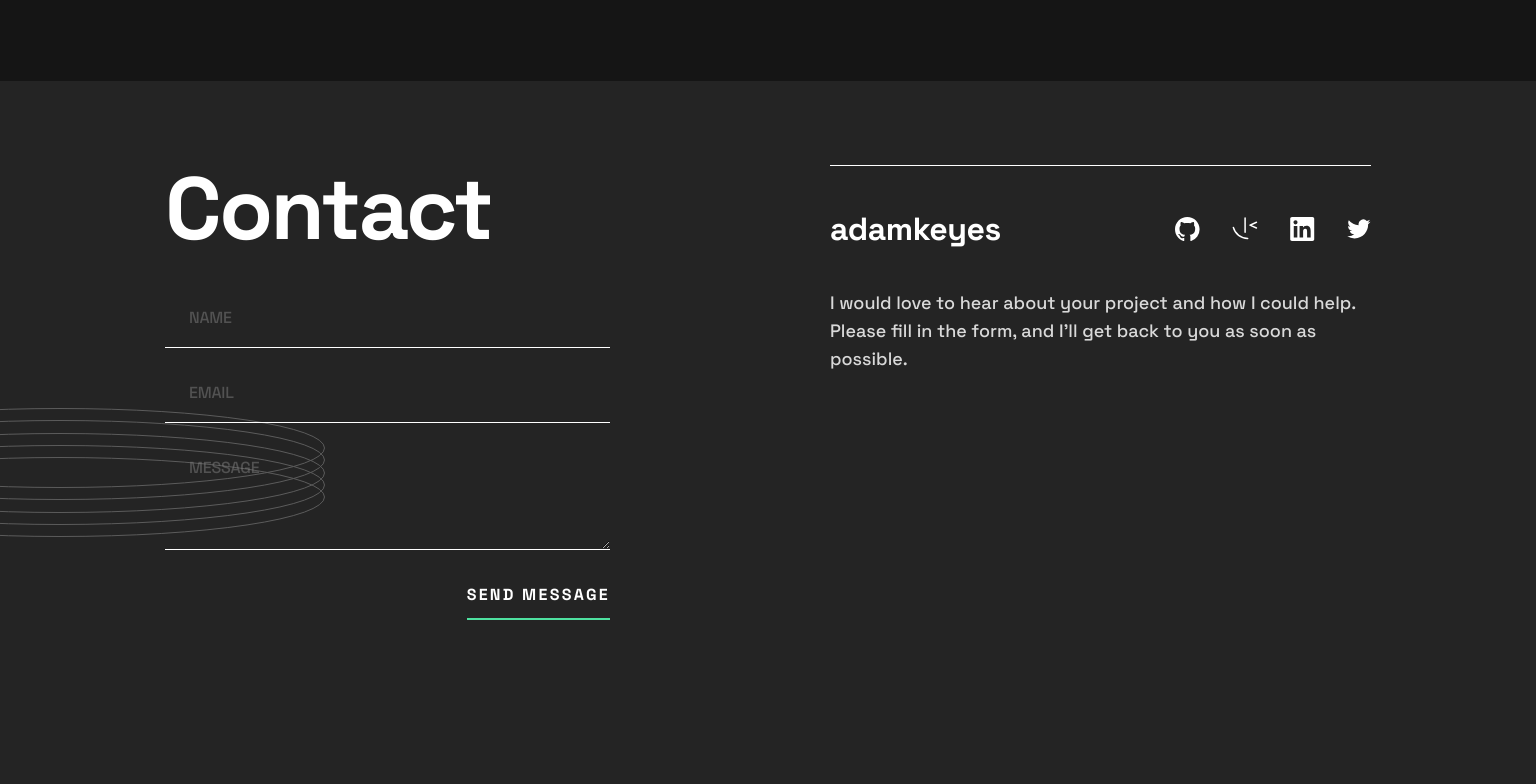
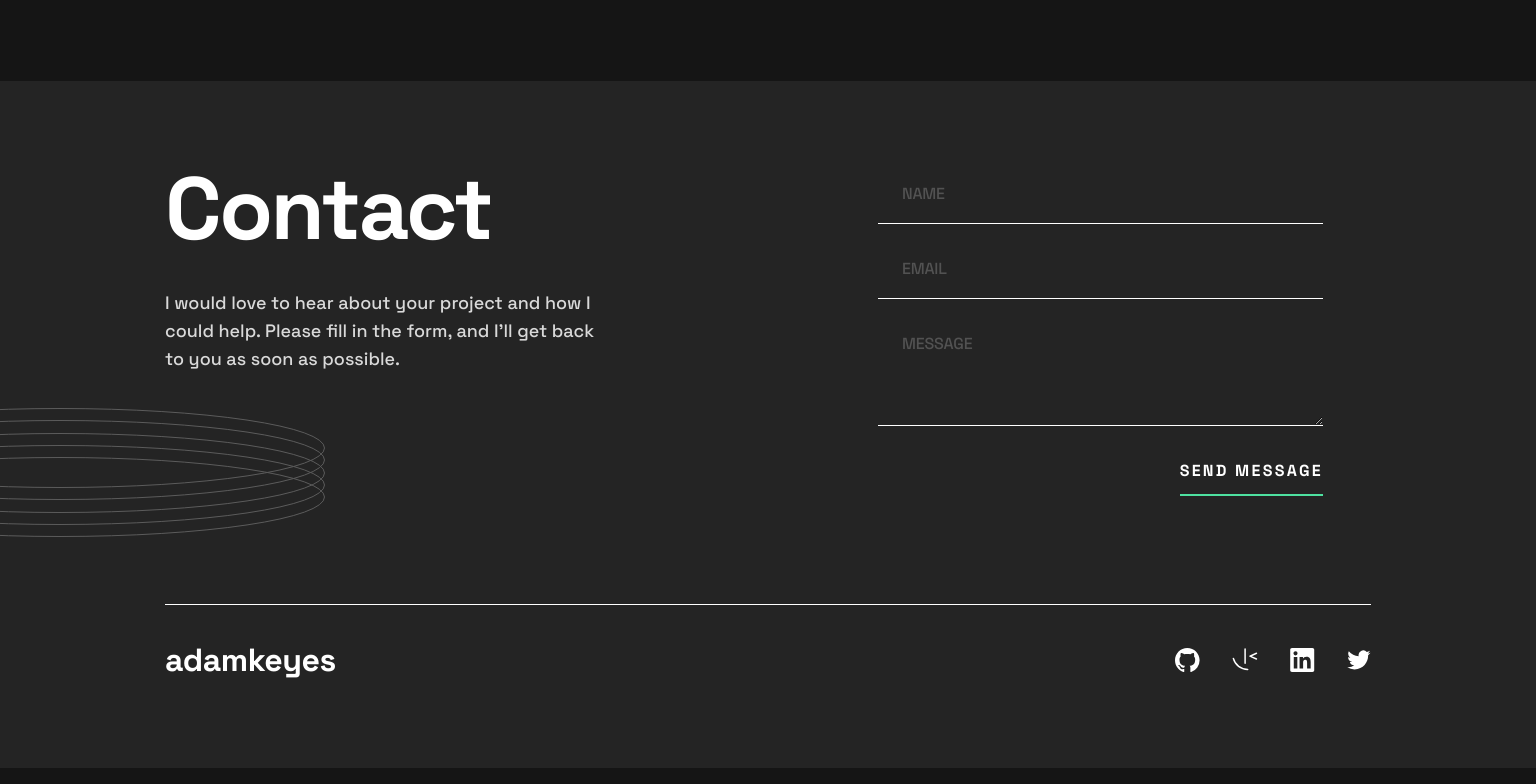
Before and after one commit to clakr/single-page-developer-portfolio, a Vue app: page / in a window 1536 px wide. Shown: the part 3202-3986 px from the top of the page. Built offline with nearby package versions, Linux system fonts and the light colour scheme.

Commit message:
style adjustment

```diff
--- a/src/components/TheFooter.vue
+++ b/src/components/TheFooter.vue
@@ -252,7 +252,7 @@ svg:hover {
     margin-right: unset;
   }
 
-  nav {
+  .nav {
     order: 4;
     grid-column: span 2 / span 2;
   }
```
